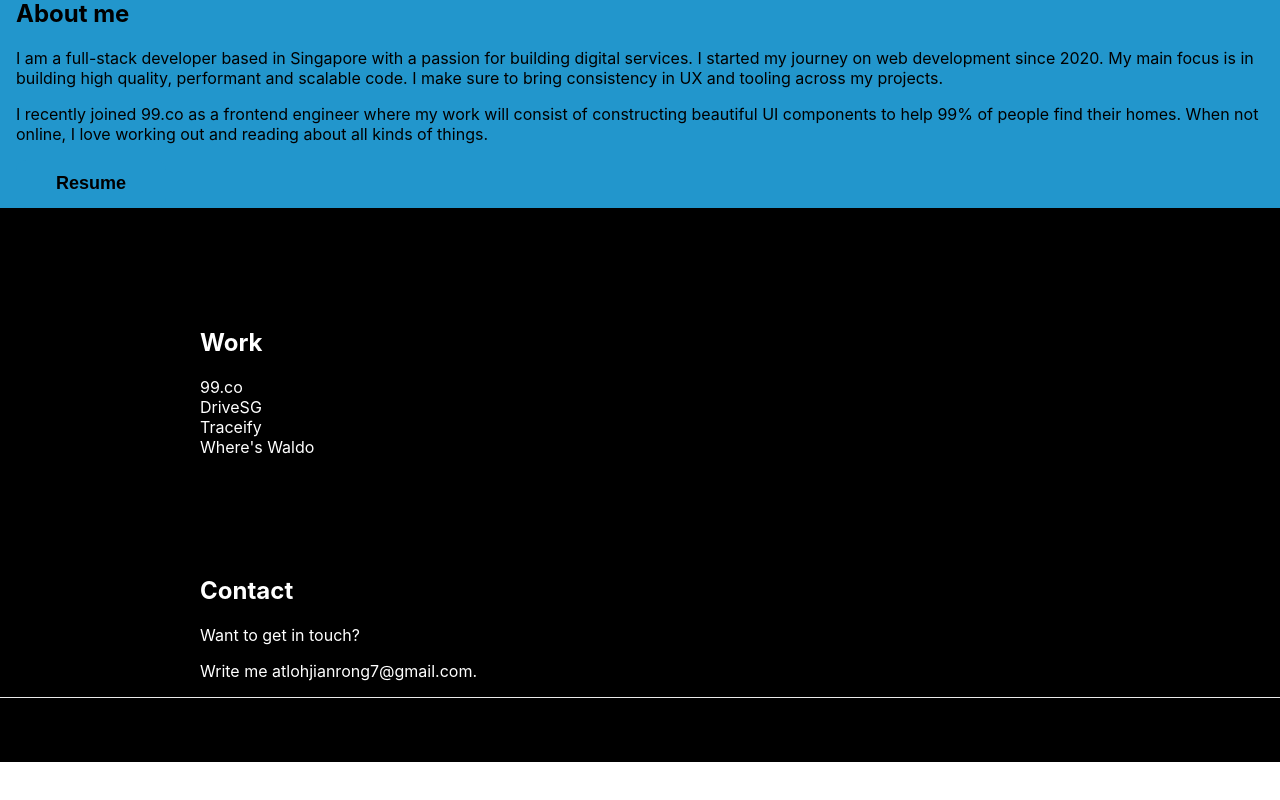
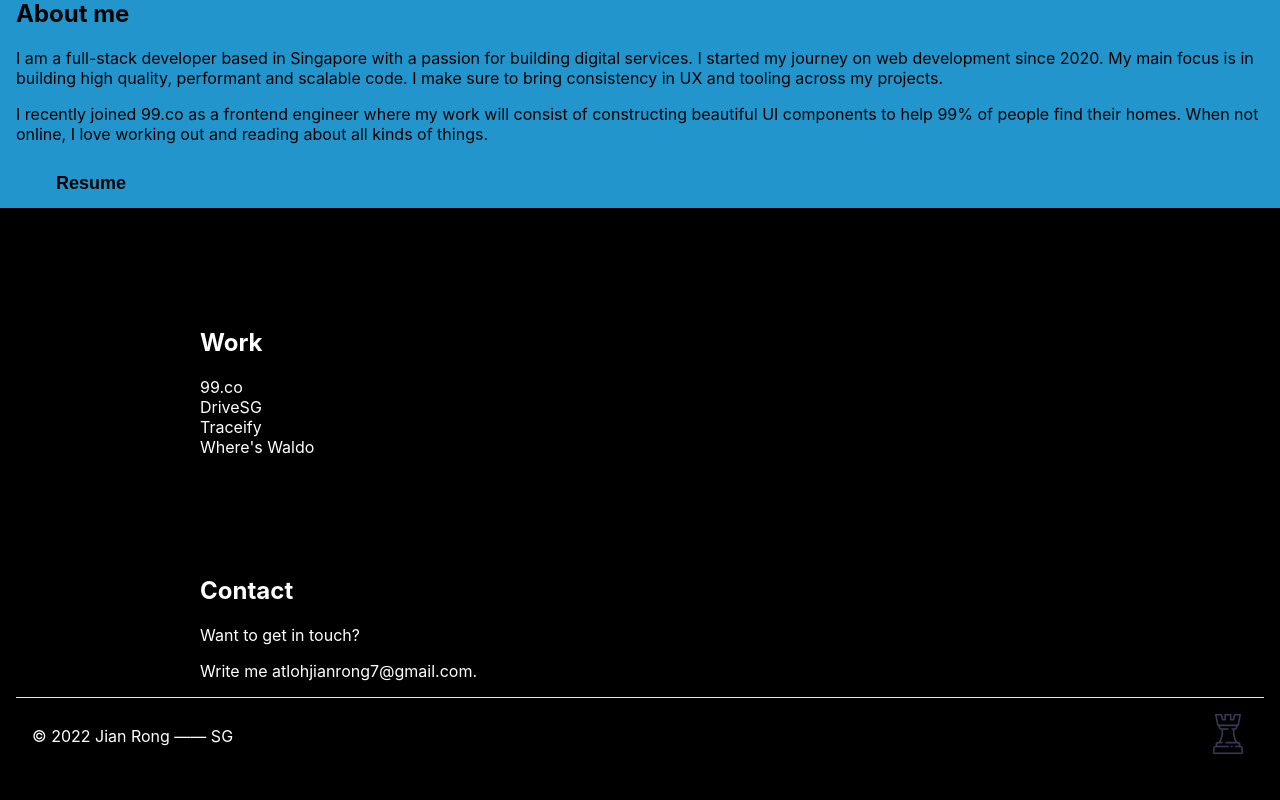
Before and after one commit to jianrong7/portfolio, a Next.js app in the folder portfolio-frontend/: page / in a window 1280 px wide. Shown: the part 290-1090 px from the top of the page. Before the commit the page ends 1052 px from the top, so only its background shows below. Built offline with nearby package versions, Linux system fonts and the light colour scheme.

Commit message:
initial footer commit

```diff
--- a/portfolio-frontend/pages/index.tsx
+++ b/portfolio-frontend/pages/index.tsx
@@ -79,7 +79,12 @@ const Home: NextPage = () => {
         </section>
       </main>
 
-      <footer className={styles.footer}></footer>
+      <footer className={styles.footer}>
+        <div>&#169; {new Date().getFullYear()} Jian Rong —— SG</div>
+        <div>
+          <Image src="/icon.svg" alt="logo" width={40} height={40} />
+        </div>
+      </footer>
     </div>
   );
 };
--- a/portfolio-frontend/styles/Home.module.css
+++ b/portfolio-frontend/styles/Home.module.css
@@ -55,12 +55,12 @@
 }
 
 .footer {
+  border-top: 1px solid #eaeaea;
   display: flex;
-  flex: 1;
-  padding: 2rem 0;
-  border-top: 1px solid #eaeaea;
-  justify-content: center;
   align-items: center;
+  justify-content: space-between;
+  padding: 1rem 1rem 3rem 1rem;
+  margin: 0 1rem;
 }
 
 .footer a {
```
